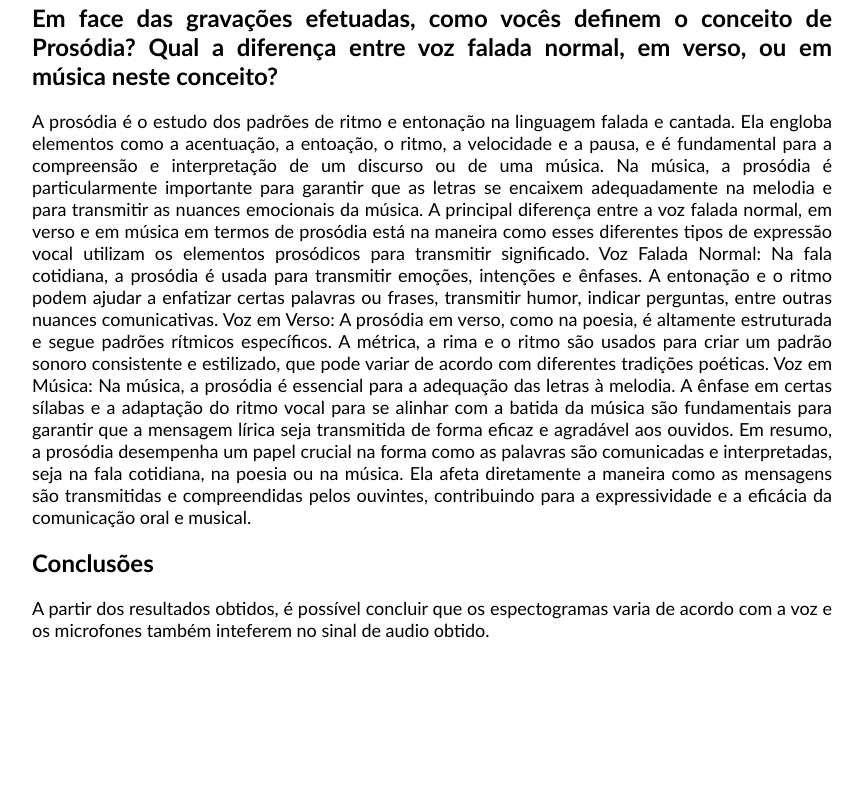
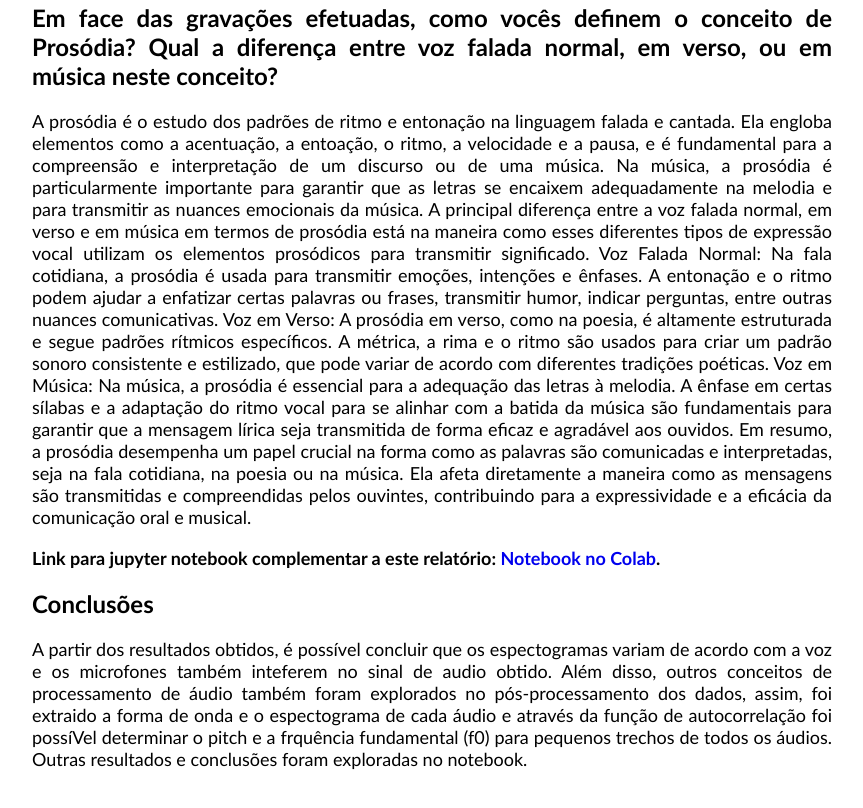
Before and after one commit to marianaxavier/marianaxavier.github.io, a plain HTML site: page laboratorios/lab2/index.html in a window 1280 px wide. Shown: the part 4271-5079 px from the top of the page, without its empty margins (208-1071 px from the left). Before the commit the page ends 4950 px from the top, so only its background shows below. Drawn offline with Linux system fonts and the light colour scheme.

Commit message:
atualizando relatório

```diff
--- a/laboratorios/lab2/index.html
+++ b/laboratorios/lab2/index.html
@@ -149,7 +149,7 @@
 
       </div>
       <p>
-        Audio  Renam e marcelo da frase 1 no microfone capacitivo:
+        Audio  Renan e marcelo da frase 1 no microfone capacitivo:
       </p>
       <audio controls>
         <source src="Microfone Capacitivo/Renan/frase1Renan.wav" type="audio/wav">
@@ -157,7 +157,7 @@
 
       </audio>
       <p>
-        Audio  Renam e marcelo da frase 1 no microfone dinamico:
+        Audio  Renan e marcelo da frase 1 no microfone dinamico:
       </p>
       <audio controls>
         <source src="Microfone Dinamico/Renan/frase1Renan.wav" type="audio/wav">
@@ -198,11 +198,19 @@
 
         </p>
 
+        <h3>
+          <p>
+            Link para jupyter notebook complementar a este relatório:
+            <a href="https://drive.google.com/file/d/1RZCZZZ4deQN5swYaQhYTaifyP6wI3EDz/view?usp=sharing">Notebook no Colab</a>.
+          </p>
+        </h3>
+
       </div>
 
       <h2>Conclusões</h2>
       <p>
-        A partir dos resultados obtidos, é possível concluir que os espectogramas varia de acordo com a voz e os microfones também inteferem no sinal de audio obtido.
+        A partir dos resultados obtidos, é possível concluir que os espectogramas variam de acordo com a voz e os microfones também inteferem no sinal de audio obtido. Além disso, outros conceitos de processamento de áudio também foram explorados no pós-processamento dos dados, assim, foi extraido a forma de onda e o espectograma de cada áudio
+        e através da função de autocorrelação foi possíVel determinar o pitch e a frquência fundamental (f0) para pequenos trechos de todos os áudios. Outras resultados e conclusões foram exploradas no notebook.
       </p>
     </div>
   </body>
```
